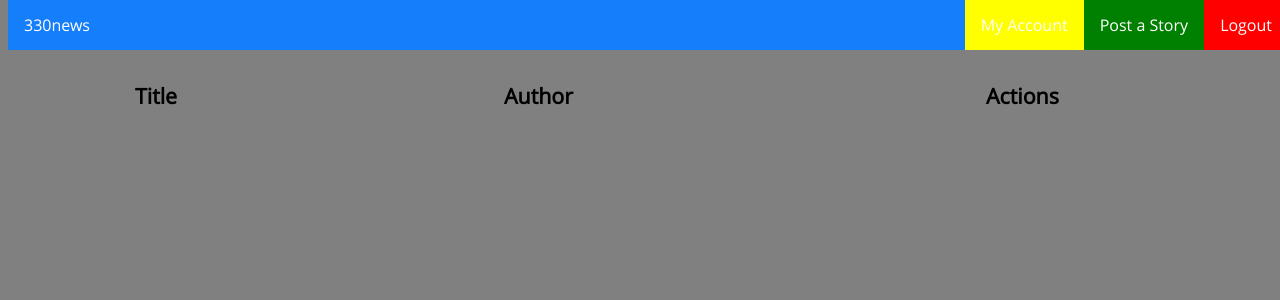
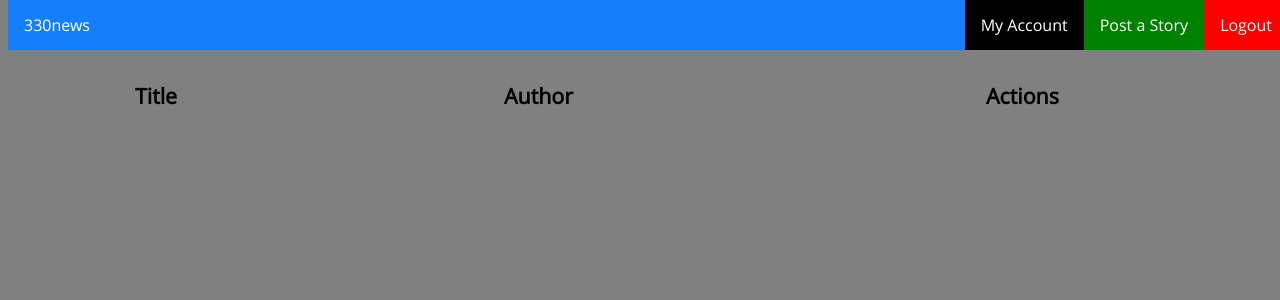
Before and after one commit to jakenathanson/330news, a PHP site: page /home.php in a window 1280 px wide. Shown: the top 300 px of the page. Run offline with PHP 8.4, Linux system fonts and the light colour scheme; the visitor is signed in with stand-in values (Sample User, id 1); data that the repository does not hold is empty.

Commit message:
black is back

```diff
--- a/home.php
+++ b/home.php
@@ -23,7 +23,7 @@
     if (isset($_SESSION['uid'])){
       echo '<li style="float:right; background-color: red;"><a class="active" href="destroy.php">Logout</a></li>';
       echo '<li style="float:right; background-color: green;"><a class="active" href="post-story.php">Post a Story</a></li>';
-      echo '<li style="float:right; background-color: yellow;"><a class="active" href="account.php"> My Account</a></li>';
+      echo '<li style="float:right; background-color: black;"><a class="active" href="account.php"> My Account</a></li>';
     } else { // otherwise, show "login" and "register"
       echo'<li style="float:right; background-color: green;" ><a class="active" href="register.php">Register</a></li>';
       echo'<li style="float:right; background-color: green;" ><a class="active" href="login.php">Login</a></li>';
```
